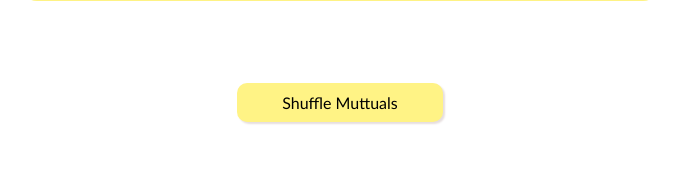
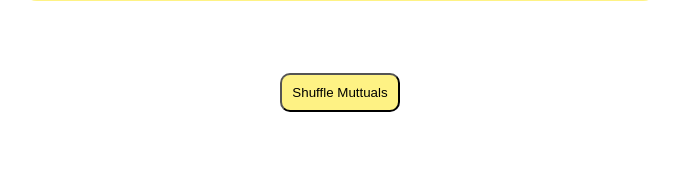
Before and after one commit to aryafchandra/Midterm-Project, a Django app: template templates/suggestion.html in a window 1280 px wide. Shown: the part 299-491 px from the top of the page, without its empty margins (300-979 px from the left). Run offline with Django 3.2, Linux system fonts and the light colour scheme; the template is opened without the code that fills it, so the values that code supplies are empty.

Commit message:
Revert "felix debugged project"
This reverts commit 20b71594e129b4fefcc10077b3c8a679ab7f79c7.

```diff
--- a/static/css/suggestion.css
+++ b/static/css/suggestion.css
@@ -34,26 +34,10 @@ td{
   height: 200px
 }
 
-.button:hover{
-    background-color:black;
-    color: white;
-}
-.button{
-  margin-left: auto;
-  margin-right: auto;
-  margin-bottom: auto;
-  margin-top: 10px;
-  padding: 10px 45px;
-  text-align: center;
-  font-size: 16px;
-  transition-duration: 0.2s;
-  font-family: futura;
-  border-radius: 10px;
-  background-color:#FFF385;
-  color: black;
-  border: 10px;
-  float: center;
-  box-shadow: 2px 2px 2px rgb(230, 222, 222);
+#buttontheme {
+    border-radius: 10px;
+    background: #FEF284;
+    padding: 10px;
 }
 
 h4::first-line{
--- a/templates/suggestion.html
+++ b/templates/suggestion.html
@@ -22,7 +22,7 @@
       <h3 id="friendbox">{{user.fullname}} &emsp; &emsp; &emsp; {{user.interest}} &emsp; &emsp; &emsp; <button id="buttontheme">Chat Now!</button></h3>
     {% endfor %}
     <br><br><br>
-    <button class="button">Shuffle Muttuals</button>
+    <button id="buttontheme">Shuffle Muttuals</button>
 </center>
 </body>
 
```
Also changed, not shown: main/migrations/0017_auto_20211103_1105.py (deleted).
